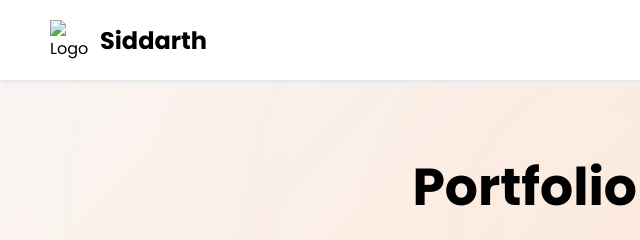
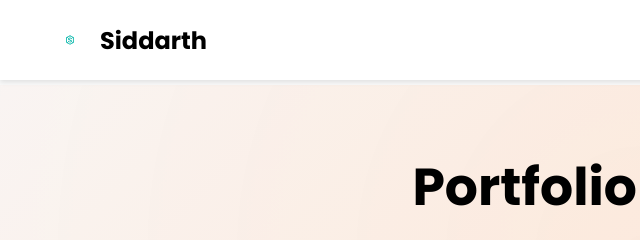
Before and after one commit to SIDDUSPACE/siddarth, a plain HTML site: page portfolio.html in a window 1280 px wide. Shown: the top 240 px of the page, 0-640 px from the left. Drawn offline with Linux system fonts and the light colour scheme; files whose address does not match are found by name.

Commit message:
Update portfolio.html

```diff
--- a/portfolio.html
+++ b/portfolio.html
@@ -448,7 +448,7 @@
     <!-- Navigation -->
     <nav>
         <div class="logo-container">
-            <img src="images/logo1.png" alt="Logo">
+            <img src="logo1.png" alt="Logo">
             <div class="logo">Siddarth</div>
         </div>
         <ul>
```
